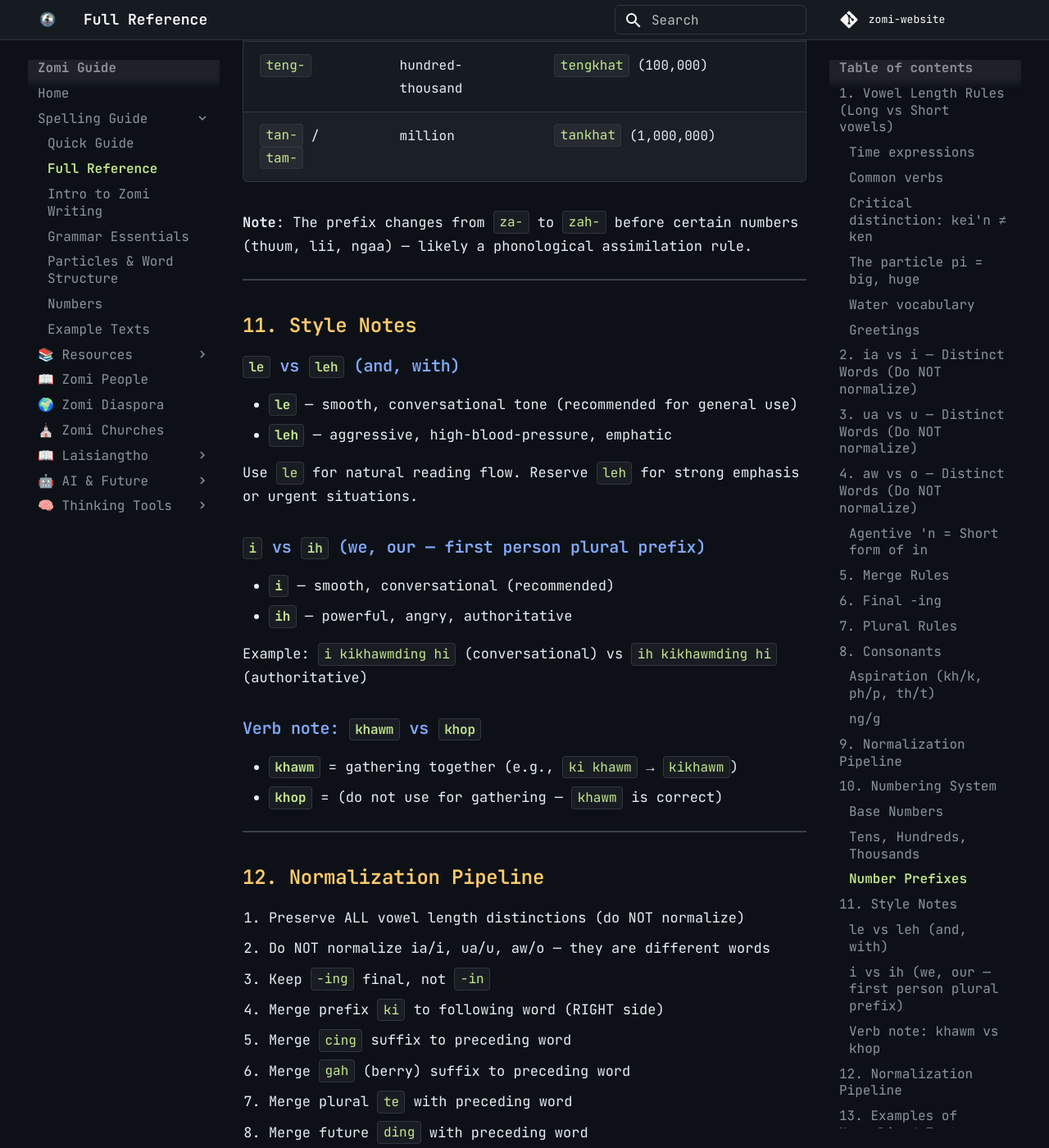
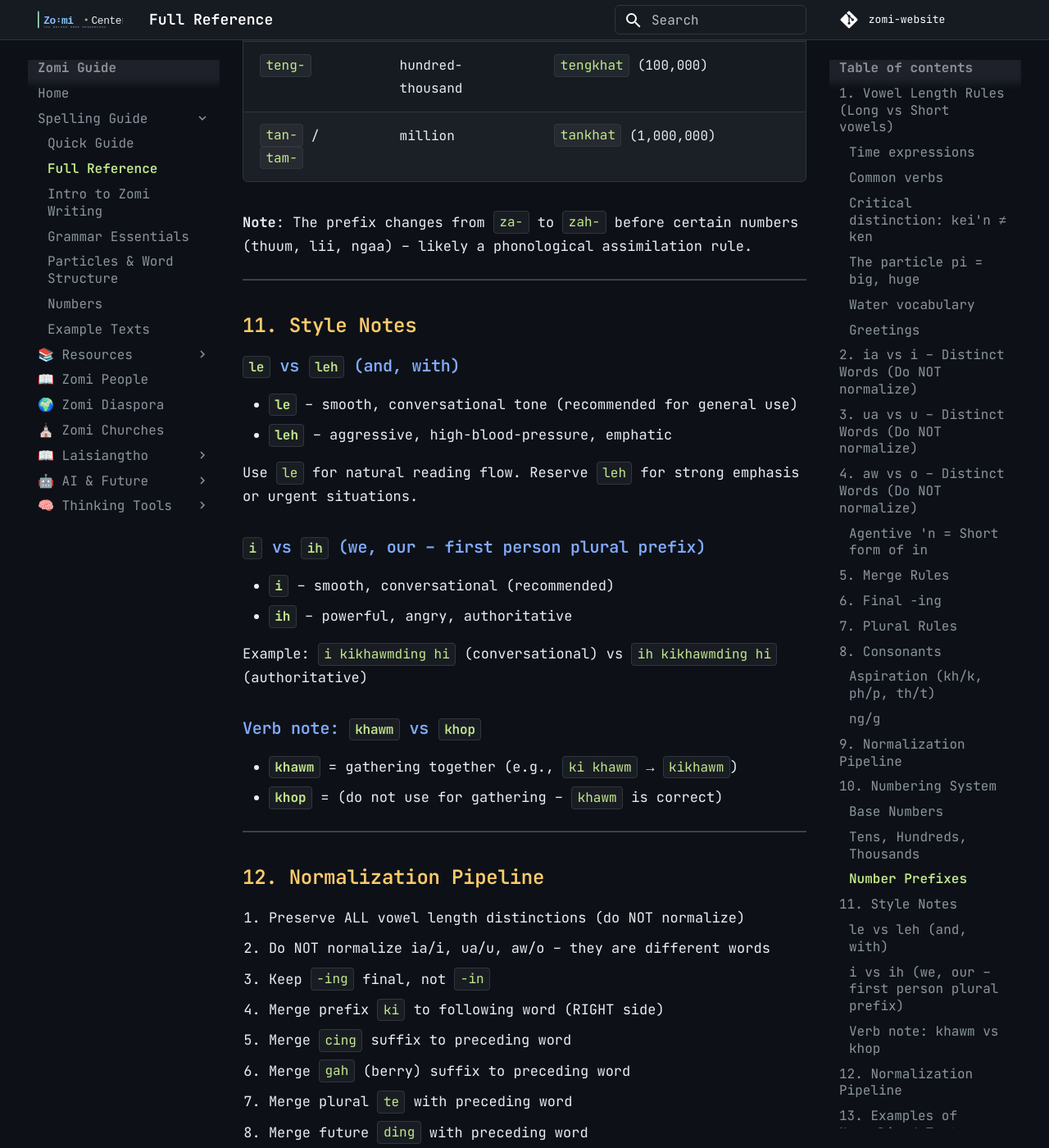
Before and after one commit to paumkim/zomi-website, an MkDocs documentation site: the page built from src/ZOMI_SPELLING_GUIDE.md, in a window 1280 px wide and 1400 px high, scrolled down 16011 px. Shown: the whole window at 82% size. Built offline with MkDocs 1.6.1 and Material for MkDocs 9.7.7, drawn with Linux system fonts in a browser that asks for light colours; comment, search, counter and statistics services are not loaded; some of the changed text lies outside the part shown.

Commit message:
SVG wordmark logo + fix em dashes to en dashes

```diff
--- a/mkdocs.yml
+++ b/mkdocs.yml
@@ -9,7 +9,7 @@ copyright: Copyright &copy; 2026 Paumkim · Zomi Community · Dammaw! 🔥
 theme:
   name: material
   favicon: assets/images/favicon.png
-  logo: assets/images/favicon.png
+  logo: assets/images/logo.svg
   palette:
     scheme: slate
     primary: black
--- a/src/ZOMI_SPELLING_GUIDE.md
+++ b/src/ZOMI_SPELLING_GUIDE.md
@@ -13,17 +13,17 @@ Long vowels are **meaning-distinguishing**. Use them when the tone is held longe
 | `paai` | go, walk | `pai` | throw away |
 | `zaaw` | pay back (debt) | `zaw` | weak, no strength |
 | `taawm` | picking up | `tawm` | less, not enough |
-| `khaai` | hanging, hung on | `khai` | (no other meaning — keep short) |
+| `khaai` | hanging, hung on | `khai` | (no other meaning – keep short) |
 | `siing` | shaking, vegetable | `sing` | wood |
-| `daam` | good, healthy, positive | — | — |
-| `khua` | place, country, hometown | — | — |
-| `khuadam` | cool, breezy (khua + dam) | — | — |
-| `sanggam` | sibling | — | — |
-| `sanggampa` | brother (sanggam + pa) | — | — |
-| `sanggamnu` | sister (sanggam + nu) | — | — |
-| `nu` | mother, female | — | — |
+| `daam` | good, healthy, positive | – | – |
+| `khua` | place, country, hometown | – | – |
+| `khuadam` | cool, breezy (khua + dam) | – | – |
+| `sanggam` | sibling | – | – |
+| `sanggampa` | brother (sanggam + pa) | – | – |
+| `sanggamnu` | sister (sanggam + nu) | – | – |
+| `nu` | mother, female | – | – |
 | `Laisiangtho` | Bible, Holy Scripture | `lai` (paper) + `siang` (clean/pure) + `tho` | |
-| `Baibul` | Bible (Mizoram-influenced — avoid) | Borrowed from English "Bible" |
+| `Baibul` | Bible (Mizoram-influenced – avoid) | Borrowed from English "Bible" |
 | `doong` | collecting, to collect | `dong` | ask, asking |
 | `paawl` | group (paawl khat) | `pawl` | stripe (zebra stripe) |
 | `ngeen` | fishnet | `ngen` | ask, requesting |
@@ -32,20 +32,20 @@ Long vowels are **meaning-distinguishing**. Use them when the tone is held longe
 | `tuul` | lasting very long time | `tul` | thousand |
 | `kual`/`kuaal` | circling around | `kul` | gate |
 | `Ziing` | early morning, dark, unclear | `Zing` | very sudden sound |
-| `Ziingsang` | early morning (preferred over Ziinglam) | — | — |
-| `luung` | mind | — | — |
+| `Ziingsang` | early morning (preferred over Ziinglam) | – | – |
+| `luung` | mind | – | – |
 | `laam` | dance | `lam` | path, way |
 | `la` | song | `la` | take (same spelling, context/tone distinguishes) |
-| `lai` | paper, written text | — | — |
+| `lai` | paper, written text | – | – |
 | `laisiangtho` | Bible, holy scripture | `lai` (paper) + `siang` (clean) + `tho` (?) |
 | `laapi` | big song (`la` + `pi`) | `lampi` | road, walking path, trail (lam + pi) |
 | `gaan` | animal | `gan` | (short form) |
 | `gaanlam` | animal path | `ganlam` | (short form) |
 | `gaam` | wild lands, jungle (rooming wildlife) | `gam` | land, country (general) |
 | `suung` | (deep) inside, interior | `sung` | inside |
-| `gaamsung` | jungle interior (gaam + sung, preferred over gaamsuung) | — | — |
-| `Zo` | victory, Zo people | — | — |
-| `Topa` | Lord (Tedim Zomi — correct) | `Toupa` | Mizoram-influenced spelling (avoid) |
+| `gaamsung` | jungle interior (gaam + sung, preferred over gaamsuung) | – | – |
+| `Zo` | victory, Zo people | – | – |
+| `Topa` | Lord (Tedim Zomi – correct) | `Toupa` | Mizoram-influenced spelling (avoid) |
 
 **Time expression note**: `Tuni Ziingsang` = "today early morning" (preferred). Use `Ziingsang` for morning, not `Ziinglam`.
 
@@ -75,7 +75,7 @@ These are **completely different words** that sound similar when spoken lazily:
 
 | Word | Meaning | Example |
 |------|---------|---------|
-| `Kei'n` | I (agentive subject) — `Kei` + `in` | `Kei'n nang kong it hi` = I love you |
+| `Kei'n` | I (agentive subject) – `Kei` + `in` | `Kei'n nang kong it hi` = I love you |
 | `Ken` | Don't! (negative imperative) | `Lawng ken!` = Don't touch! |
 | `Kei ing` | It is I / I am (declarative) | `Hih kei ing` = This is I |
 | `ing` | I am (first person marker) | `Hiah om ing` = Here I am |
@@ -90,7 +90,7 @@ The apostrophe in `kei'n` is **critical**:
 
 **`ken` = "don't"** is a standalone negative command word. It has nothing to do with `Kei'n`. The only reason they get confused is lazy pronunciation/spelling by people who drop the apostrophe.
 
-**Note on `kei` vs `ke`:** `Kei` is the full word for "I/me." `Ke` is the shortened form used in `Ke'n` (kei + 'n). The `Ke` form only appears with the apostrophe — never alone.
+**Note on `kei` vs `ke`:** `Kei` is the full word for "I/me." `Ke` is the shortened form used in `Ke'n` (kei + 'n). The `Ke` form only appears with the apostrophe – never alone.
 
 ### The particle `pi` = big, huge
 
@@ -108,7 +108,7 @@ The apostrophe in `kei'n` is **critical**:
 |------|---------|-------|
 | `tui` | water | general term |
 | `tuipi` | ocean | big water |
-| `lui` | stream | — |
+| `lui` | stream | – |
 | `luitui` | stream water | lui + tui |
 | `guuntui` | small stream | smaller than ocean |
 | `hawktui` | sweat | swear water |
@@ -119,25 +119,25 @@ The apostrophe in `kei'n` is **critical**:
 | Phrase | Pronunciation | Meaning | Breakdown |
 |--------|---------------|---------|-----------|
 | `Dammaw?` | Daammaw? (long aa) | Are you well? / How are you? | `daam` (good) + `maw?` (question) |
-| `Damma` | — | Answer: "well/okay" | Short reply to Dammaw? |
-| `Dammah` | — | Answer with authority/anger | Adding `h` = more powerful tone |
-| `Dam takin` | — | Slowly, cooly | `dam` + `takin` (adverb) |
-| `Damahmah` | — | Very good, very thankful | `dam` + `mahmah` (reduplication for emphasis) |
-| `Lungdam` | — | Happy, grateful | `lung` (heart/mind) + `dam` (good) |
-| `Khuadam` | — | Cool, breezy (weather) | `khua` (place) + `dam` (good) |
+| `Damma` | – | Answer: "well/okay" | Short reply to Dammaw? |
+| `Dammah` | – | Answer with authority/anger | Adding `h` = more powerful tone |
+| `Dam takin` | – | Slowly, cooly | `dam` + `takin` (adverb) |
+| `Damahmah` | – | Very good, very thankful | `dam` + `mahmah` (reduplication for emphasis) |
+| `Lungdam` | – | Happy, grateful | `lung` (heart/mind) + `dam` (good) |
+| `Khuadam` | – | Cool, breezy (weather) | `khua` (place) + `dam` (good) |
 
 **Tone pattern:** Adding `h` to the end of a word makes it more authoritative,
-angry, or powerful — just like `i` vs `ih` and `le` vs `leh`:
+angry, or powerful – just like `i` vs `ih` and `le` vs `leh`:
 - `Damma` = calm reply | `Dammah` = strong/angry reply
 - `A hoih` = it's good | `A hoih mah` = it's VERY good (emphatic)
 
-Note: Spelled `Dammaw?` but pronounced with a long `aa` — `Daammaw?`. The short spelling is standard writing; the long vowel is how it's actually spoken.
+Note: Spelled `Dammaw?` but pronounced with a long `aa` – `Daammaw?`. The short spelling is standard writing; the long vowel is how it's actually spoken.
 
 **General rule**: If a word has no meaning conflict with another word, **no long vowel needed**. If multiple meanings exist, use long vowels to disambiguate.
 
 ---
 
-## 2. `ia` vs `i` — Distinct Words (Do NOT normalize)
+## 2. `ia` vs `i` – Distinct Words (Do NOT normalize)
 
 | ia-form | Meaning | i-form | Meaning |
 |---------|---------|--------|---------|
@@ -146,22 +146,22 @@ Note: Spelled `Dammaw?` but pronounced with a long `aa` — `Daammaw?`. The shor
 | `diang` | jump | `ding` | for, future marker |
 | `siam` | very good, talented / pray to for luck | `sim` | reading, counting, challenge |
 | `liang` | shoulder, above to hang on | `ling` | thorn |
-| `khia` | drop, kick out, let go | — | — |
+| `khia` | drop, kick out, let go | – | – |
 | `khiat` | already dropped (past of khia) | `khat` | one |
 | `siat` | broken (past of sia), rooster's ankle spike | `sit` | using less, saving |
 | `pial` | ran off path | `pil` | smart, intelligent, wise |
-| `piang` | appear | — | — |
-| `ciang` | shepherd's flock (tuucing) | `cing` | suffix — merge to previous |
+| `piang` | appear | – | – |
+| `ciang` | shepherd's flock (tuucing) | `cing` | suffix – merge to previous |
 
 **Particle**: `khin` = end of sentence (keep separate)
 
 ---
 
-## 3. `ua` vs `u` — Distinct Words (Do NOT normalize)
+## 3. `ua` vs `u` – Distinct Words (Do NOT normalize)
 
 | ua-form | Meaning | u-form | Meaning |
 |---------|---------|--------|---------|
-| `thuak` | take damage/hits, endure | — | — |
+| `thuak` | take damage/hits, endure | – | – |
 | `luah` | take over, scoop (past of luak) | `luh` | jumped unexpectedly (ki luh) |
 | `suak` | born, appear | `suk` | down, downhill (mual suk), or past of `su` (nudge) |
 | `puak` | past of pua (carry on back) | `puk` | fell down |
@@ -172,7 +172,7 @@ Note: Spelled `Dammaw?` but pronounced with a long `aa` — `Daammaw?`. The shor
 
 ---
 
-## 4. `aw` vs `o` — Distinct Words (Do NOT normalize)
+## 4. `aw` vs `o` – Distinct Words (Do NOT normalize)
 
 | aw-form | Meaning | o-form | Meaning |
 |---------|---------|--------|---------|
@@ -220,7 +220,7 @@ These particles/suffixes should be **merged** with the preceding word:
 
 ## 6. Final -ing
 
-Final `-ing` is correct — keep it. Do NOT change to `-in`.
+Final `-ing` is correct – keep it. Do NOT change to `-in`.
 
 Examples: `ding` (not `din`), `bang` (not `ban`), `hong` (not `hon`)
 
@@ -238,10 +238,10 @@ Examples: `ding` (not `din`), `bang` (not `ban`), `hong` (not `hon`)
 ## 8. Consonants
 
 ### Aspiration (kh/k, ph/p, th/t)
-Phonemic — keep distinct as written.
+Phonemic – keep distinct as written.
 
 ### ng/g
-- `gah` = berry suffix — merge with preceding word
+- `gah` = berry suffix – merge with preceding word
 - `gen` = tell, say
 - `ngen` = ask, request
 
@@ -250,7 +250,7 @@ Phonemic — keep distinct as written.
 ## 9. Normalization Pipeline
 
 1. Preserve ALL vowel length distinctions (do NOT normalize)
-2. Do NOT normalize ia/i, ua/u, aw/o — they are different words
+2. Do NOT normalize ia/i, ua/u, aw/o – they are different words
 3. Merge plural `te` with preceding word
 4. Merge agentive `'n` with preceding word (remove apostrophe)
 5. Merge `cing` with preceding word
@@ -311,7 +311,7 @@ Phonemic — keep distinct as written.
 | `teng-` | hundred-thousand | `tengkhat` (100,000) |
 | `tan-` / `tam-` | million | `tankhat` (1,000,000) |
 
-**Note**: The prefix changes from `za-` to `zah-` before certain numbers (thuum, lii, ngaa) — likely a phonological assimilation rule.
+**Note**: The prefix changes from `za-` to `zah-` before certain numbers (thuum, lii, ngaa) – likely a phonological assimilation rule.
 
 ---
 
@@ -319,29 +319,29 @@ Phonemic — keep distinct as written.
 
 ### `le` vs `leh` (and, with)
 
-- **`le`** — smooth, conversational tone (recommended for general use)
-- **`leh`** — aggressive, high-blood-pressure, emphatic
+- **`le`** – smooth, conversational tone (recommended for general use)
+- **`leh`** – aggressive, high-blood-pressure, emphatic
 
 Use `le` for natural reading flow. Reserve `leh` for strong emphasis or urgent situations.
 
-### `i` vs `ih` (we, our — first person plural prefix)
+### `i` vs `ih` (we, our – first person plural prefix)
 
-- **`i`** — smooth, conversational (recommended)
-- **`ih`** — powerful, angry, authoritative
+- **`i`** – smooth, conversational (recommended)
+- **`ih`** – powerful, angry, authoritative
 
 Example: `i kikhawmding hi` (conversational) vs `ih kikhawmding hi` (authoritative)
 
 ### Verb note: `khawm` vs `khop`
 
 - **`khawm`** = gathering together (e.g., `ki khawm` → `kikhawm`)
-- **`khop`** = (do not use for gathering — `khawm` is correct)
+- **`khop`** = (do not use for gathering – `khawm` is correct)
 
 ---
 
 ## 12. Normalization Pipeline
 
 1. Preserve ALL vowel length distinctions (do NOT normalize)
-2. Do NOT normalize ia/i, ua/u, aw/o — they are different words
+2. Do NOT normalize ia/i, ua/u, aw/o – they are different words
 3. Keep `-ing` final, not `-in`
 4. Merge prefix `ki` to following word (RIGHT side)
 5. Merge `cing` suffix to preceding word
```
Also changed, not shown: src/README.md (+9 -9 lines), src/ZOMI_GOLDEN_LESSONS.md (+15 -15 lines), src/ZOMI_SPELLING_EXPLAINED.md (+3 -3 lines), src/ai_adaptation.md (+30 -30 lines), src/ai_levels.md (+17 -17 lines), src/examples.md (+7 -7 lines), src/grammar.md (+4 -4 lines), src/index.md (+9 -9 lines), src/intro.md (+5 -5 lines), src/numbers.md (+2 -2 lines), src/particles.md (+7 -7 lines), src/phrases.md (+1 -1 lines), src/tedim_bible.md (+4 -4 lines), src/textbooks.md (+3 -3 lines), 4 more files.
